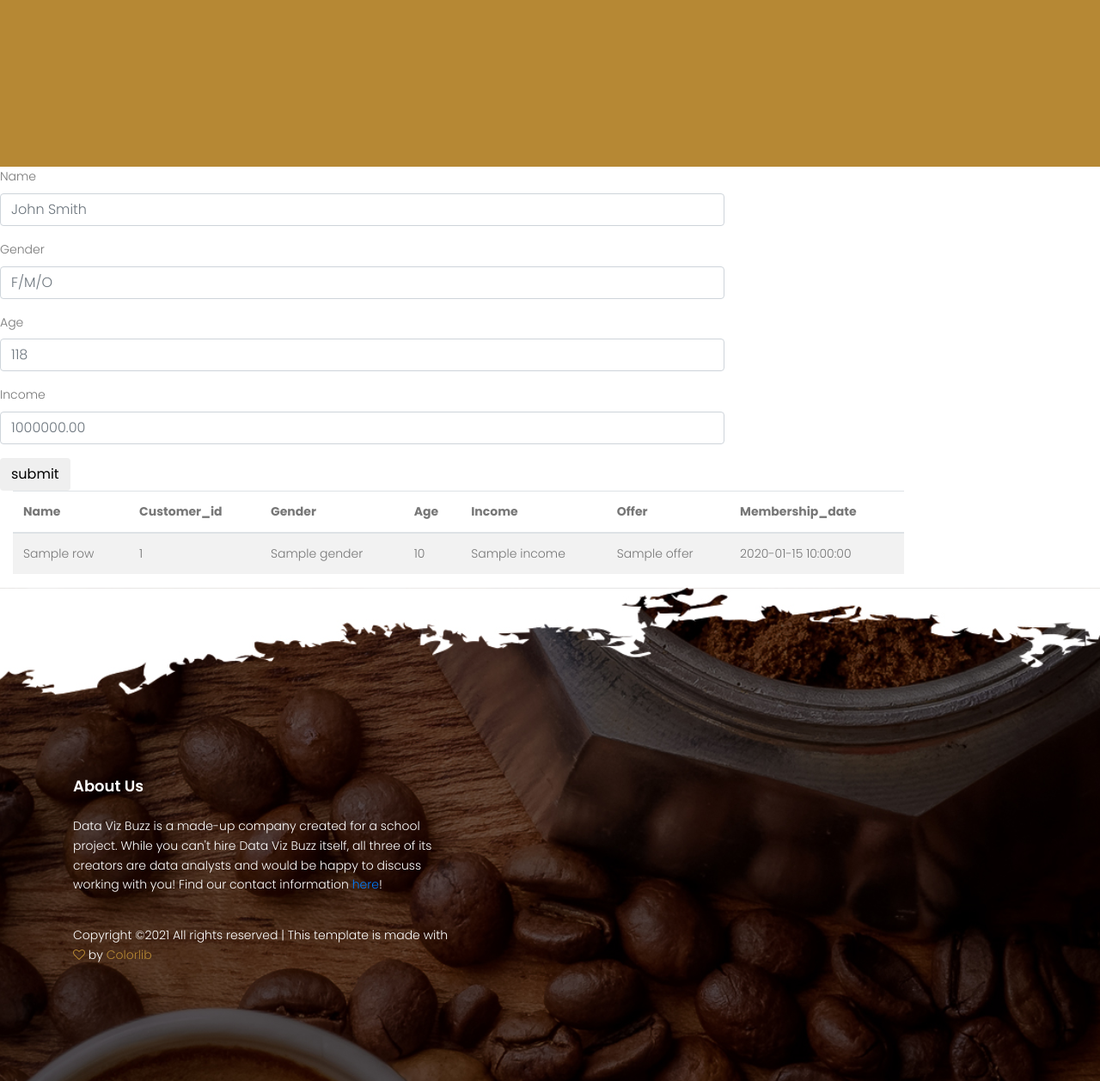
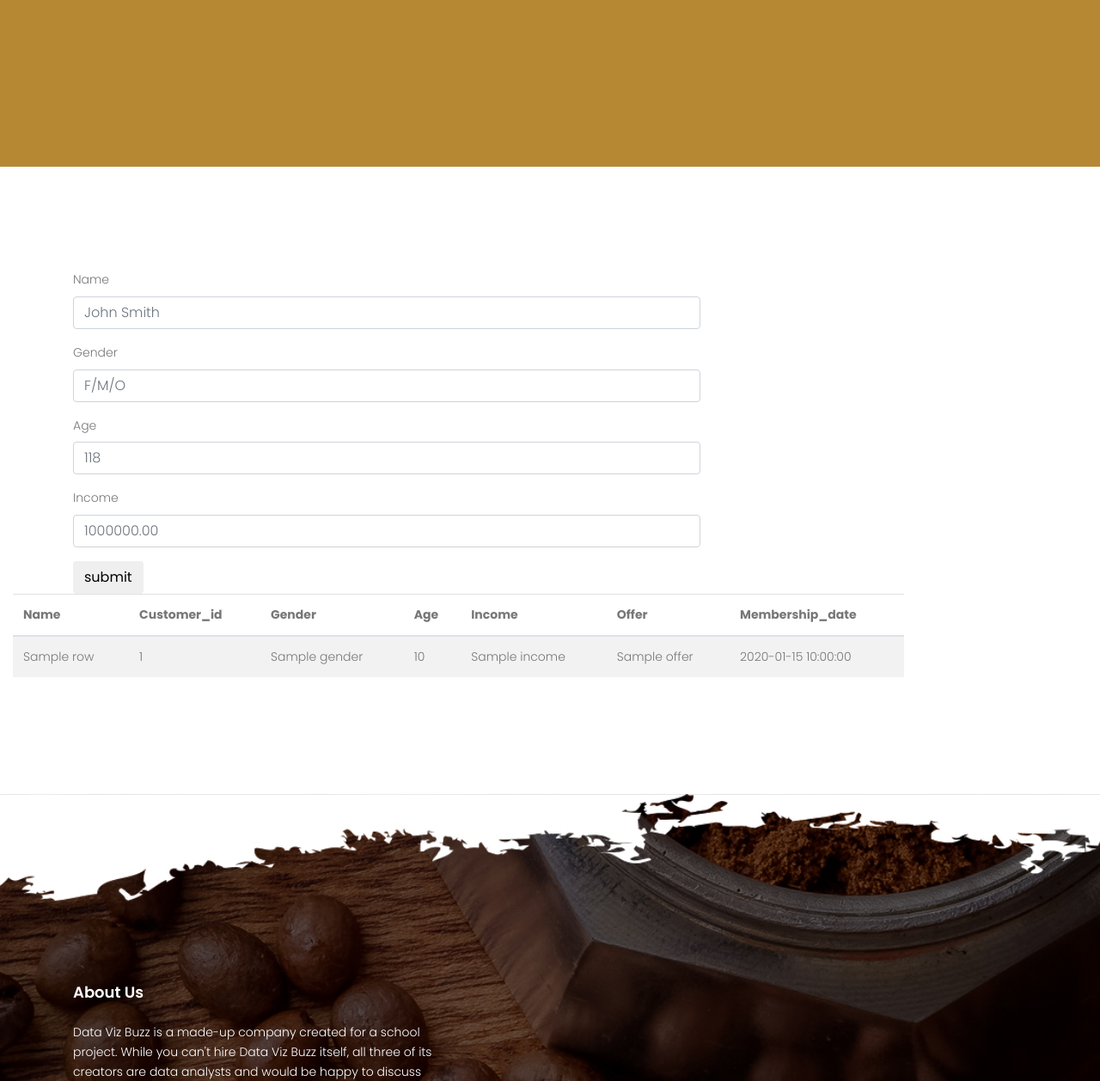
Before and after one commit to kehull/Project-3, a Flask app: template templates/model.html in a window 1280 px wide. Shown: the part 406-1664 px from the top of the page at 86% size. Run offline with Flask 2, Linux system fonts and the light colour scheme; the template is opened without the code that fills it: most values are stand-ins (such as "Sample title", 1, 10 or a date in 2020); some libraries are stand-ins or nearby versions.

Commit message:
Update model.html

```diff
--- a/templates/model.html
+++ b/templates/model.html
@@ -98,6 +98,8 @@
 
 		<!-- About Generic Start -->
 		<div class="content">
+		<section class="about-generic-area section-gap">
+		<div class="container border-top-generic">
 			<section class="filters">
 				<div class="row">
 					<div class="col-md-offset-2 col-md-8">
```
